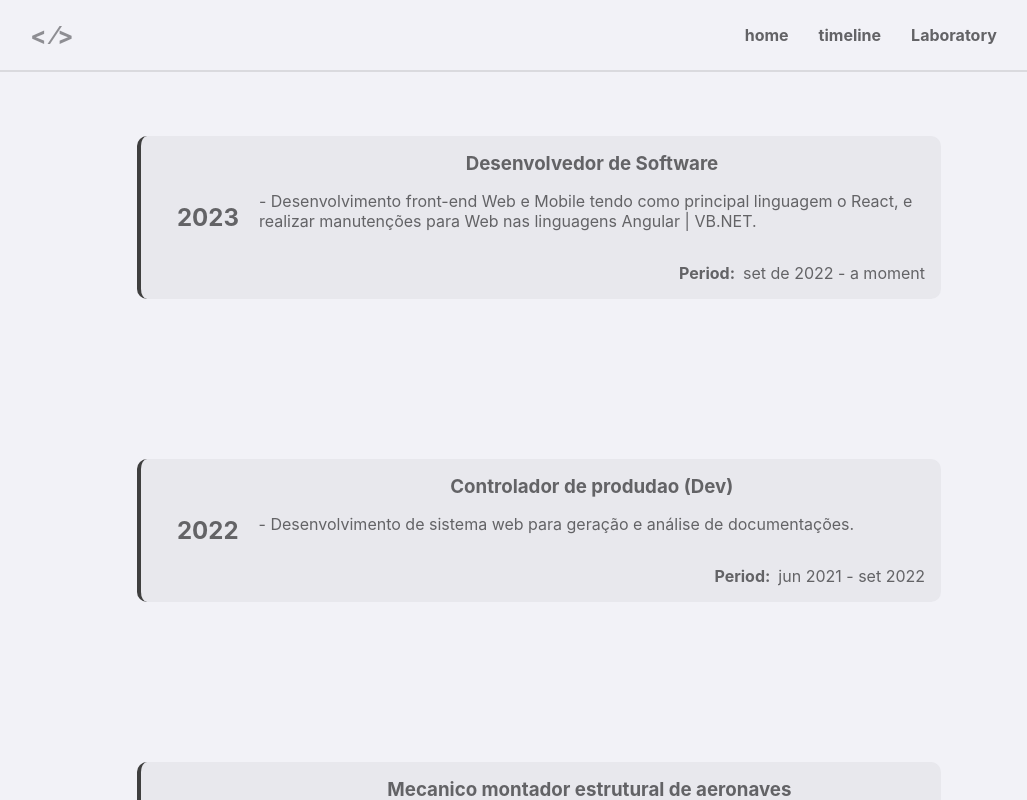
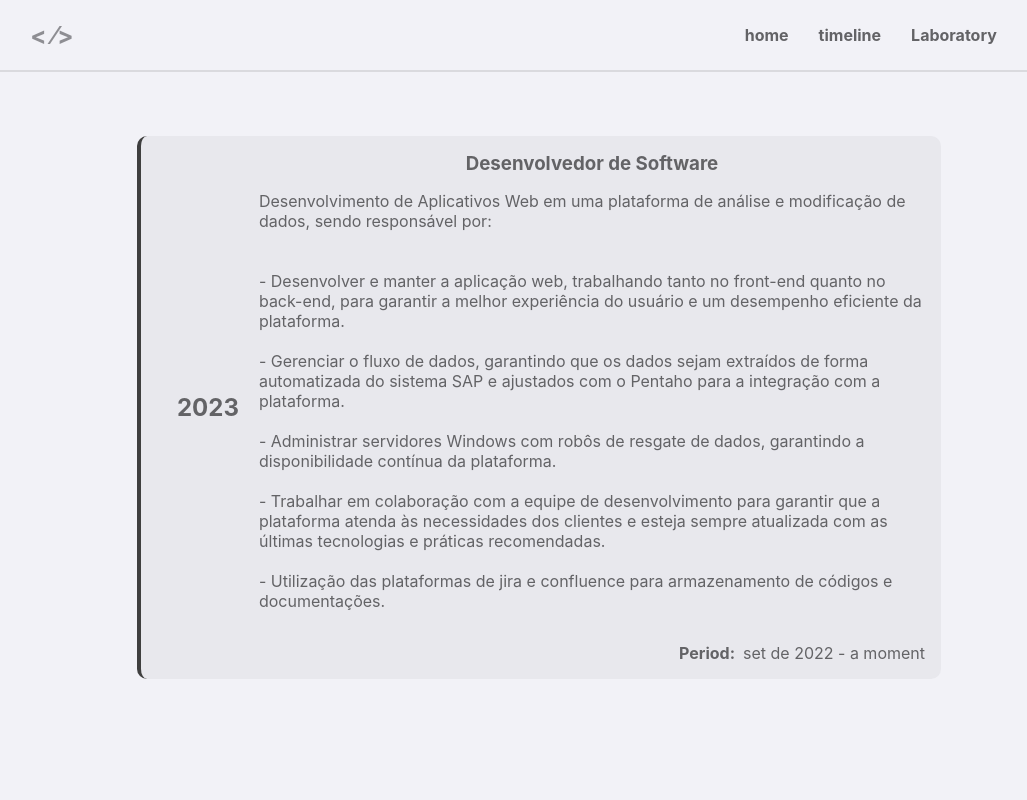
Before and after one commit to michalPortes/portfolio, a React (Create React App) app: page /timeline in a window 1280 px wide. Shown: the top 800 px of the page, without its empty margins (119-1146 px from the left). Built offline with nearby package versions, Linux system fonts and the light colour scheme; no server answers.

Commit message:
Install all icons

```diff
--- a/package.json
+++ b/package.json
@@ -3,6 +3,7 @@
   "version": "0.1.0",
   "private": true,
   "dependencies": {
+    "@react-icons/all-files": "^4.1.0",
     "@testing-library/jest-dom": "^5.16.5",
     "@testing-library/react": "^13.4.0",
     "@testing-library/user-event": "^13.5.0",
--- a/src/components/works/works.component.jsx
+++ b/src/components/works/works.component.jsx
@@ -16,9 +16,7 @@ const Works = () => {
                 <Title>
                   {item.title}
                 </Title>
-                <Description>
-                  {item.description}
-                </Description>
+                <Description dangerouslySetInnerHTML={{ __html: item.description }} />
                 <WorkTime>
                   <StepTitle>
                     Period:
--- a/src/utils.js
+++ b/src/utils.js
@@ -71,8 +71,25 @@ export const JOBS = [
     title: 'Desenvolvedor de Software',
     periodStart: `set de 2022`,
     periodEnd: `a moment`,
-    description: `- Desenvolvimento front-end Web e Mobile tendo como principal linguagem o React, e realizar manutenções para Web nas linguagens Angular | VB.NET.`,
-    tecnologies: `Principais tecnologias: React.Js | JavaScript | Angular | .NET | Oracle SQL Developer | Bootstrap | Pentaho`
+    description: `Desenvolvimento de Aplicativos Web em uma plataforma de análise e modificação de dados, sendo responsável por:
+                  <br>
+                  <br>
+                  <br>
+                  - Desenvolver e manter a aplicação web, trabalhando tanto no front-end quanto no back-end, para garantir a melhor experiência do usuário e um desempenho eficiente da plataforma.
+                  <br>
+                  <br>
+                  - Gerenciar o fluxo de dados, garantindo que os dados sejam extraídos de forma automatizada do sistema SAP e ajustados com o Pentaho para a integração com a plataforma.
+                  <br>
+                  <br>
+                  - Administrar servidores Windows com robôs de resgate de dados, garantindo a disponibilidade contínua da plataforma.
+                  <br>
+                  <br>
+                  - Trabalhar em colaboração com a equipe de desenvolvimento para garantir que a plataforma atenda às necessidades dos clientes e esteja sempre atualizada com as últimas tecnologias e práticas recomendadas.
+                  <br>
+                  <br>
+                  - Utilização das plataformas de jira e confluence para armazenamento de códigos e documentações.`,
+
+    tecnologies: `Principais tecnologias: JavaScript | React.Js | Angular | .NET | Oracle SQL Developer | Bootstrap | Pentaho`
   },
   {
     id: 2,
```
Also changed, not shown: 1 other file (tests, documents, lock files or other folders).
